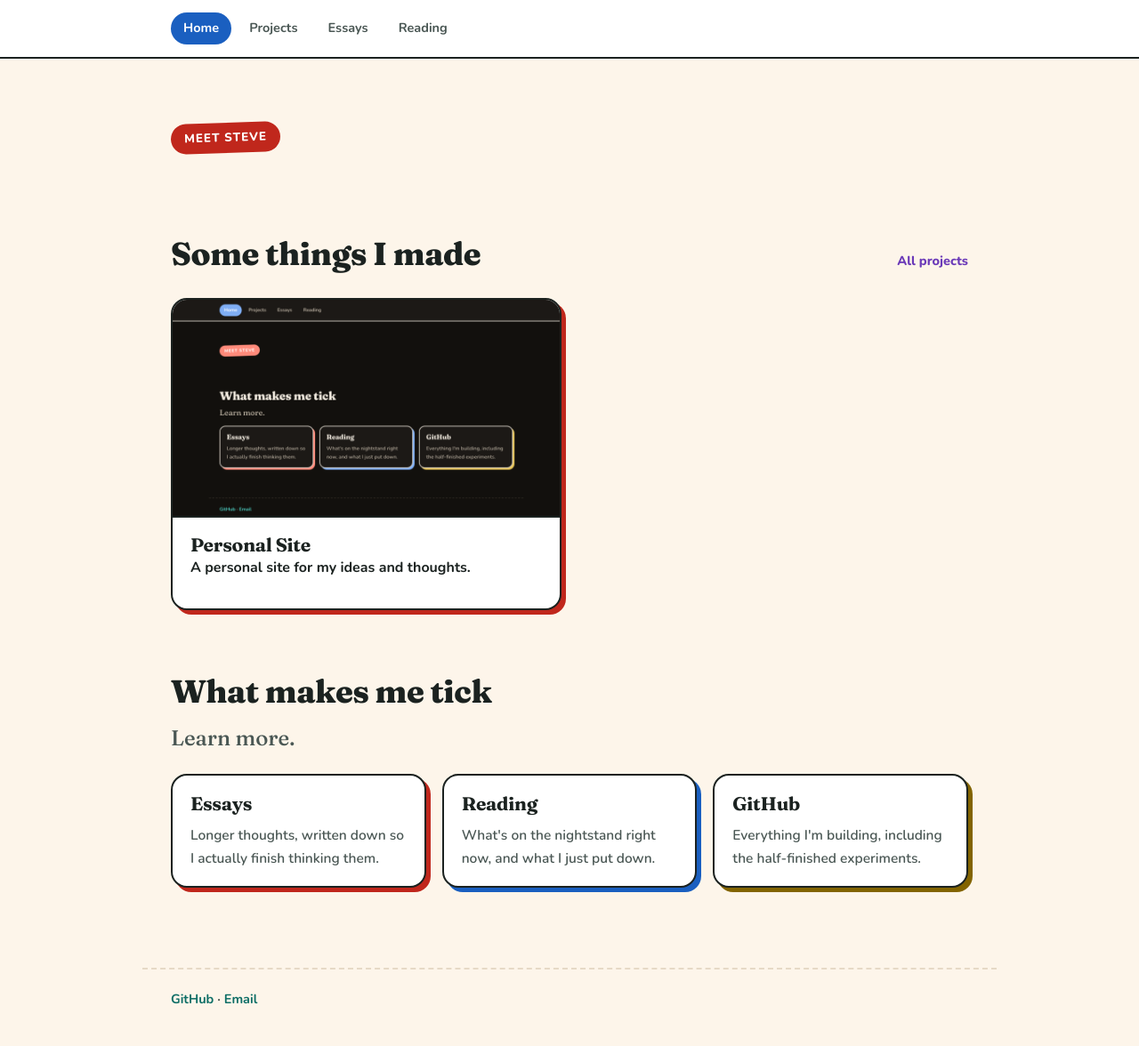
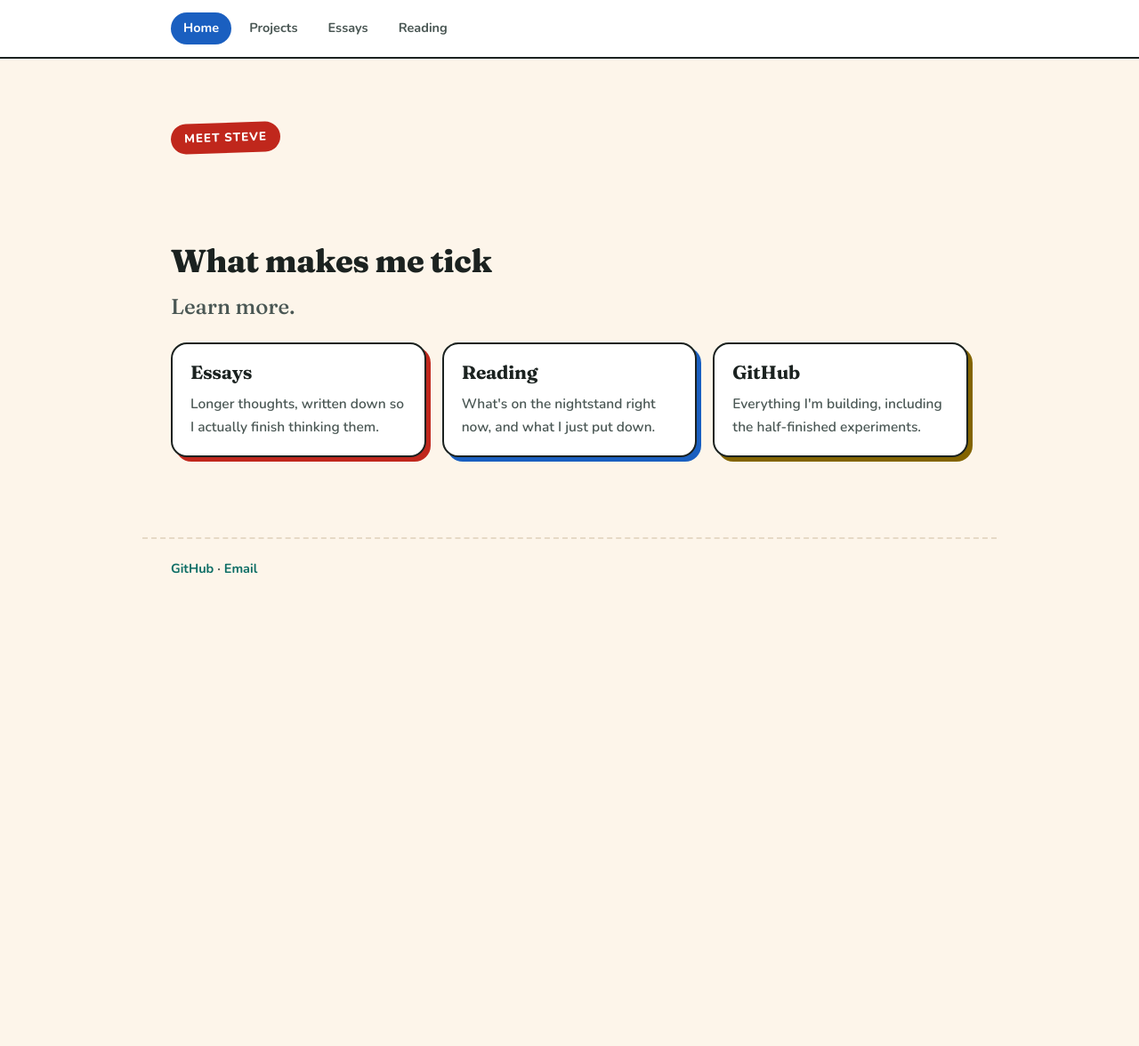
Before and after one commit to stevethetechguy/stevethetechguy.github.io, a Jekyll site: the page built from index.md, in a window 1280 px wide. Shown: the whole page at 89% size. Built offline with Jekyll 4.4.1, drawn with Linux system fonts in a browser that asks for light colours; after the commit the page ends 900 px from its top, so only the background shows below that.

Commit message:
Remove 'Some things I made' from the home page
Projects live on the Projects page only.

Co-Authored-By: Claude Opus 5 <noreply@anthropic.com>

```diff
--- a/_data/projects.yml
+++ b/_data/projects.yml
@@ -7,10 +7,8 @@
 #   link:     where it lives
 #   tags:     [a, few, words]            (optional)
 #   year:     2026                       (optional)
-#   featured: true                       also puts it on the home page
 
 - name: Personal Site
   what: A personal site for my ideas and thoughts.
   image: /assets/img/site-home.png
   link: https://github.com/stevethetechguy/stevethetechguy.github.io
-  featured: true
--- a/_layouts/home.html
+++ b/_layouts/home.html
@@ -30,32 +30,6 @@ layout: default
       <h3><a href="{{ post.url | relative_url }}">{{ post.title }}</a></h3>
       <div class="when">{{ post.date | date: "%B %-d, %Y" }}</div>
       {% if post.blurb %}<p>{{ post.blurb }}</p>{% endif %}
-    </article>
-    {% endfor %}
-  </div>
-</section>
-{% endif %}
-
-{% assign featured = site.data.projects | where: "featured", true %}
-{% if featured.size > 0 %}
-<section>
-  <div class="sh"><h2>Some things I made</h2><a href="{{ '/projects/' | relative_url }}">All projects</a></div>
-  <div class="grid projects">
-    {% for p in featured %}
-    <article class="card{% if p.image %} has-cover{% endif %}">
-      {% if p.image %}
-      <a class="cover" href="{{ p.link | default: '#' }}" tabindex="-1" aria-hidden="true">
-        <img src="{{ p.image | relative_url }}" alt="Screenshot of {{ p.name }}" loading="lazy">
-      </a>
-      {% endif %}
-      <div class="card-body">
-        <h3>{% if p.link %}<a href="{{ p.link }}">{{ p.name }}</a>{% else %}{{ p.name }}{% endif %}</h3>
-        {% if p.what %}<p class="lede">{{ p.what }}</p>{% endif %}
-        <div class="meta">
-          {% if p.year %}<span class="pill">{{ p.year }}</span>{% endif %}
-          {% for t in p.tags %}<span class="pill">{{ t }}</span>{% endfor %}
-        </div>
-      </div>
     </article>
     {% endfor %}
   </div>
```
